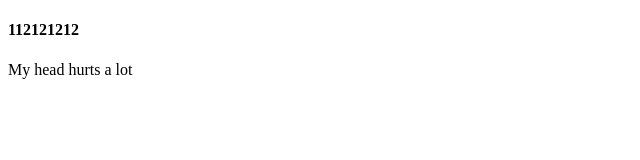
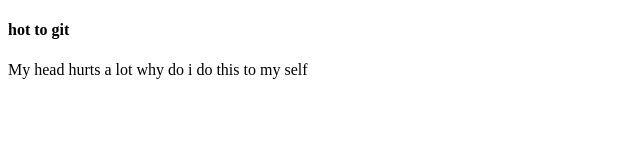
Before and after one commit to MarkGrinberg1911/Amazingv1, a plain HTML site: page index.html in a window 1280 px wide. Shown: the whole page, without its empty margins (0-640 px from the left). Drawn offline with Linux system fonts and the light colour scheme.

Commit message:
v3 testing myself

```diff
--- a/index.html
+++ b/index.html
@@ -6,9 +6,9 @@
     <meta name="viewport" content="width=device-width, initial-scale=1.0">
     <title>Document</title>
 </head>
-<h><h4> 112121212</h4></h>
+<h><h4> hot to git </h4></h>
 <body>
-    <h>My head hurts a lot </h>
+    <h>My head hurts a lot why do i do this to my self </h>
 
 </body>
 </html>
```
